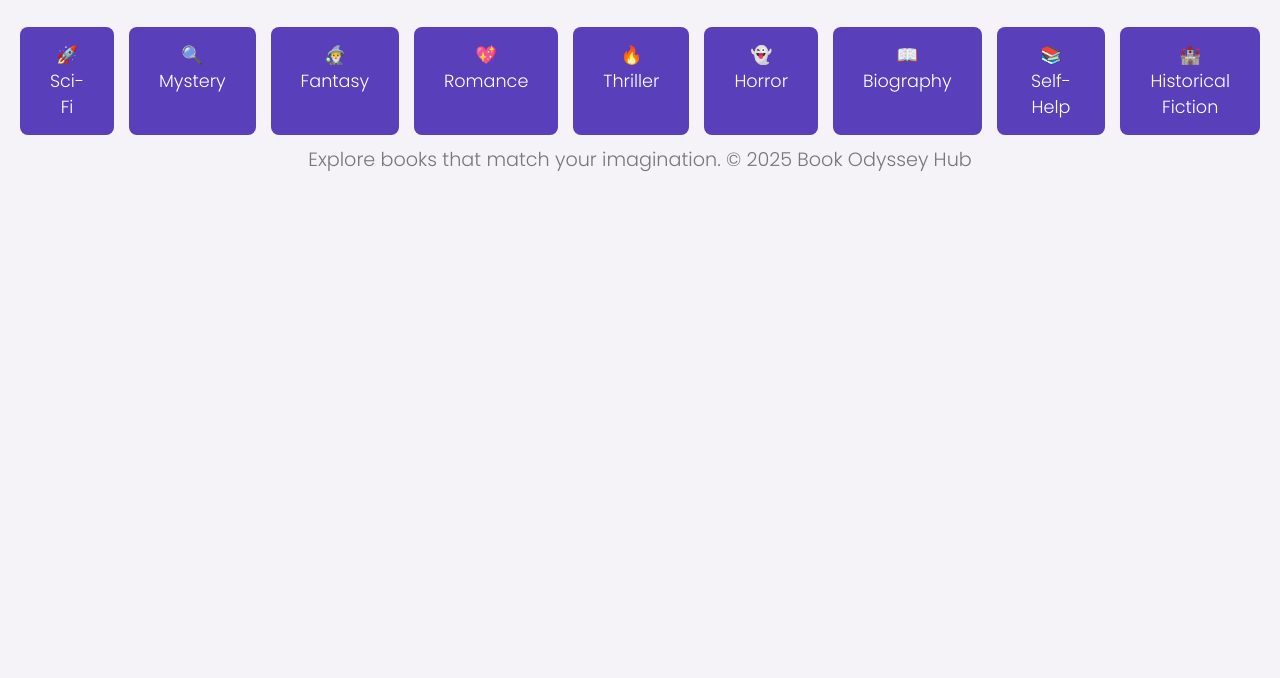
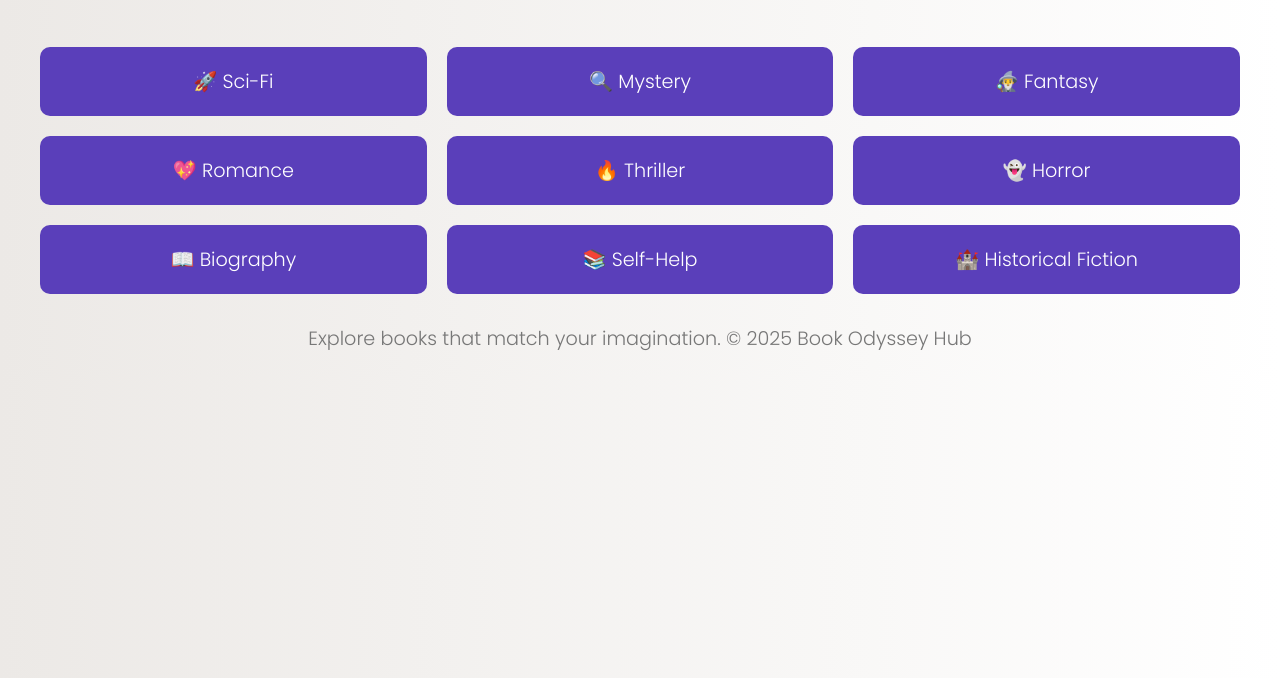
Before and after one commit to akshayaahh/book-odyssey-hub, a plain HTML site: page index.html in a window 1280 px wide. Shown: the part 122-800 px from the top of the page. Drawn offline with Linux system fonts and the light colour scheme.

Commit message:
Update styles.css

```diff
--- a/styles.css
+++ b/styles.css
@@ -8,7 +8,7 @@
 }
 
 body {
-    background: #f5f3f7;
+    background: linear-gradient(to right, #ece9e6, #ffffff);
     color: #333;
     text-align: center;
     padding: 20px;
@@ -32,26 +32,50 @@ p {
 }
 
 .book-categories {
-    display: flex;
-    justify-content: center;
-    gap: 15px;
+    display: grid;
+    grid-template-columns: repeat(3, 1fr);
+    gap: 20px;
     margin-top: 20px;
+    padding: 20px;
 }
 
 .category {
-    padding: 15px 30px;
+    padding: 20px;
     background: #5A3FBA;
     color: white;
-    font-size: 1.1rem;
-    border-radius: 8px;
+    font-size: 1.2rem;
+    border-radius: 10px;
     cursor: pointer;
+    position: relative;
+    overflow: hidden;
     transition: transform 0.3s ease, box-shadow 0.3s ease;
     animation: zoomIn 1s ease-in-out;
 }
 
+.category::after {
+    content: attr(data-info);
+    position: absolute;
+    bottom: -50px;
+    left: 50%;
+    width: 100%;
+    transform: translateX(-50%);
+    background: rgba(0, 0, 0, 0.7);
+    color: white;
+    font-size: 0.9rem;
+    padding: 8px;
+    border-radius: 0 0 10px 10px;
+    opacity: 0;
+    transition: bottom 0.3s ease, opacity 0.3s ease;
+}
+
+.category:hover::after {
+    bottom: 0;
+    opacity: 1;
+}
+
 .category:hover {
-    transform: scale(1.1);
-    box-shadow: 0px 5px 15px rgba(0, 0, 0, 0.2);
+    transform: scale(1.08);
+    box-shadow: 0px 10px 20px rgba(0, 0, 0, 0.2);
 }
 
 /* Animations */
```
